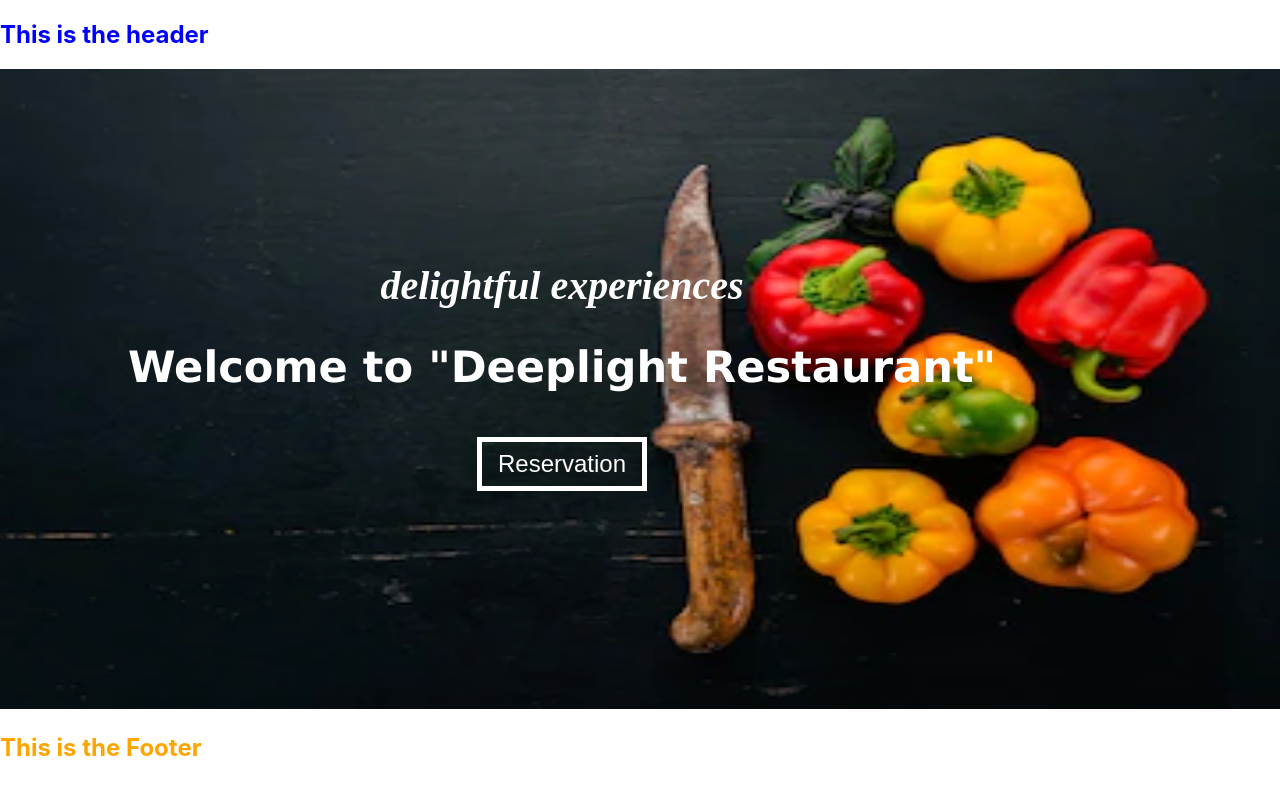
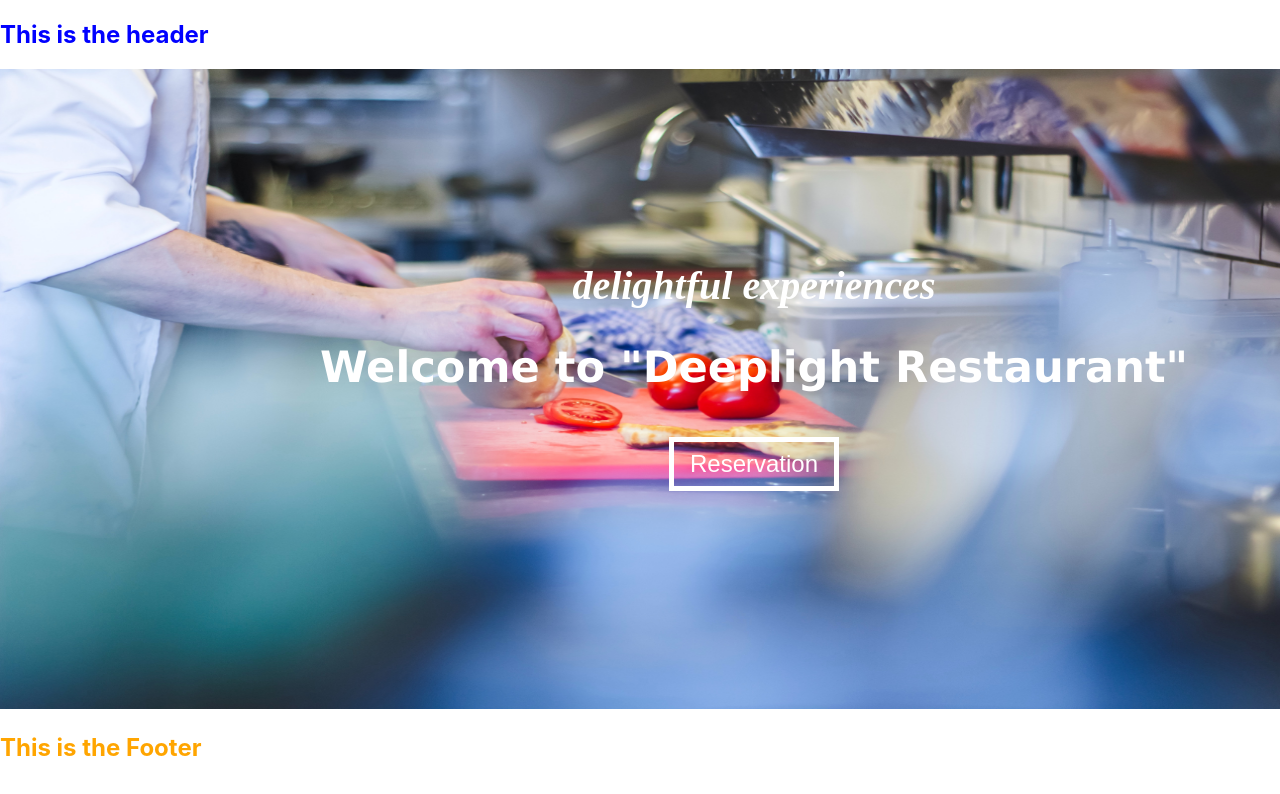
Before and after one commit to Yodawgz0/food-works, a React (Create React App) app: page / in a window 1280 px wide. Shown: the top 794 px of the page. Built offline with nearby package versions, Linux system fonts and the light colour scheme.

Commit message:
Changed image

```diff
--- a/src/components/Home.js
+++ b/src/components/Home.js
@@ -4,7 +4,8 @@ import React from "react";
 export default function Home() {
   return (
     <div className="HomeContainer">
-      {<img src={require('./pic1.webp')} /> }
+      {<img src={require('./Mainpic.jpg')} /> }
+
       <div className="InviteContainer">
         <h2>delightful experiences</h2>
         <h1>Welcome to "Deeplight Restaurant"</h1>
@@ -13,6 +14,7 @@ export default function Home() {
     </div>
 
 
+
   );
 
 }
--- a/src/styles/HomeStyle.scss
+++ b/src/styles/HomeStyle.scss
@@ -10,7 +10,7 @@
 .InviteContainer  {
   position: absolute;
   top: 20vh;
-  left: 10vw;
+  left: 25vw;
   text-align: center;
 }
 .InviteContainer h2{
```
Also changed, not shown: src/components/Mainpic.jpg (added).
